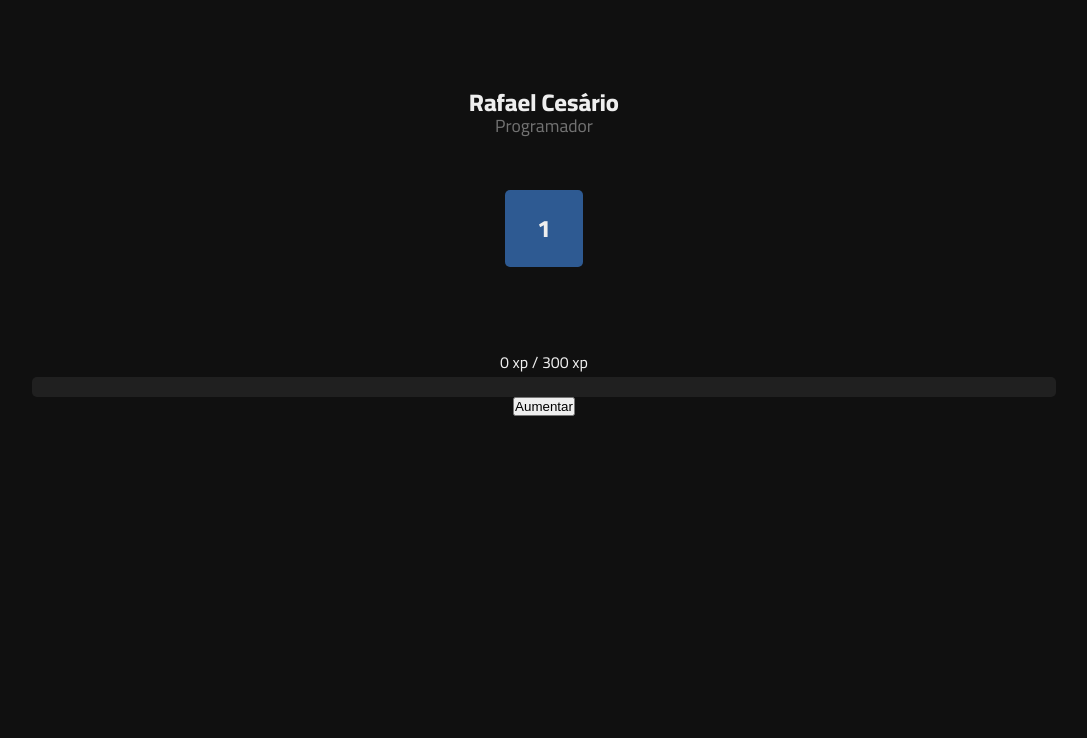
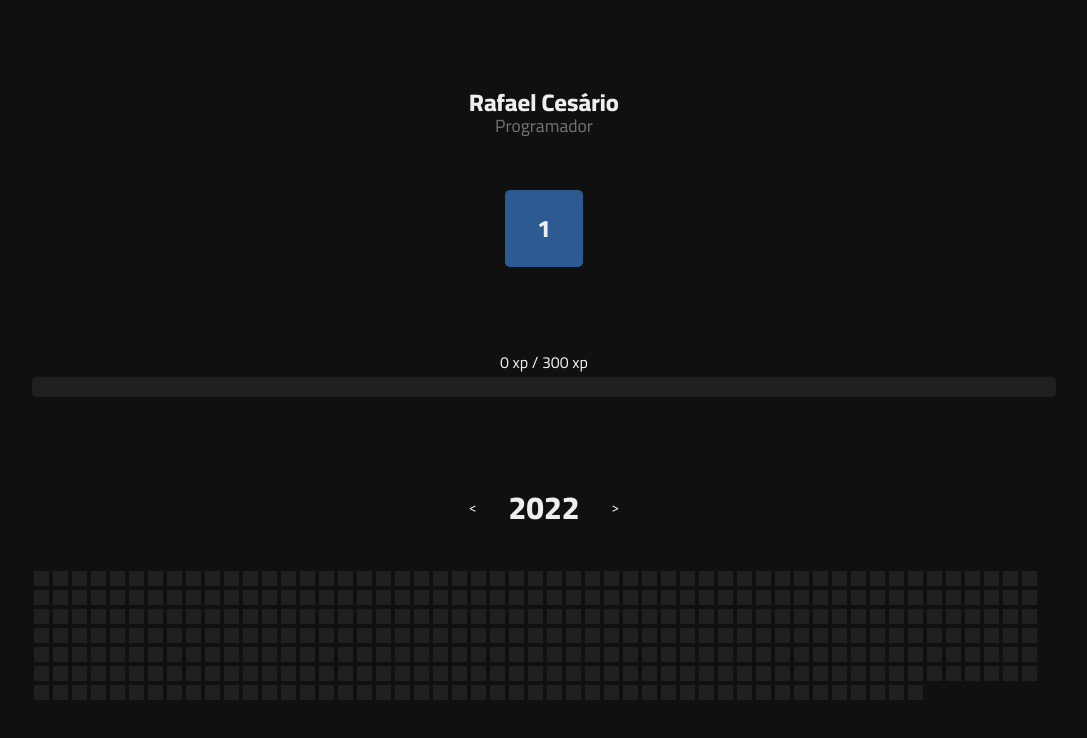
Before and after one commit to Rafael-Cesario/Projects, a Next.js app in the folder frontend/: page / in a window 1280 px wide. Shown: the top 738 px of the page, without its empty margins (96-1183 px from the left). Built offline with nearby package versions, Linux system fonts and the light colour scheme.

Commit message:
component monthDays and year

```diff
--- /dev/null
+++ b/frontend/src/components/alert.tsx
@@ -0,0 +1,14 @@
+import { ReactNode } from 'react';
+import { AlertStyle } from '../styles/alertStyle';
+
+interface IAlertProps {
+  children: ReactNode;
+}
+
+export const Alert = ({ children }: IAlertProps) => {
+  return (
+    <AlertStyle>
+      <h1>{children}</h1>
+    </AlertStyle>
+  );
+};
--- a/frontend/src/components/levelBar.tsx
+++ b/frontend/src/components/levelBar.tsx
@@ -1,50 +1,39 @@
-import { useEffect, useState } from 'react';
+import { useContext, useEffect, useState } from 'react';
 import { LevelBarStyle } from '../styles/levelBarStyle';
 import produce from 'immer';
+import { Alert } from './alert';
+import { LevelContext } from '../context/leveContext';
 
 export const LeveBar = () => {
-  const [experiencPoints, setExperiencPoints] = useState({
-    level: 1,
-    have: 0,
-    need: 300,
-  });
+  const { experiencPoints, setExperiencPoints } = useContext(LevelContext);
   const [loadingWidth, setLoadingWidth] = useState(0);
+  const [haveChangedlevel, setHaveChangedLevel] = useState(false);
 
-  const levelUp = () => {
+  const changeLevel = () => {
+    setLoadingWidth(0);
+    setHaveChangedLevel(true);
+
     setExperiencPoints(
       produce(experiencPoints, (draft) => {
-        const newPoints = draft.have + 100 > draft.need ? draft.need : draft.have + 100;
-        draft.have = newPoints;
+        draft.level++;
+        draft.have = 0;
+        draft.need += Math.floor((draft.need / 100) * 10);
       })
     );
-  };
-
-  const changeLevel = () => {
-    setLoadingWidth(100);
 
     setTimeout(() => {
-      setLoadingWidth(0);
-      setExperiencPoints(
-        produce(experiencPoints, (draft) => {
-          draft.level++;
-          draft.have = 0;
-          draft.need += Math.floor((draft.need / 100) * 10);
-        })
-      );
-    }, 2000);
+      setHaveChangedLevel(false);
+    }, 3000);
   };
 
   useEffect(() => {
+    const newWidth = (experiencPoints.have * 100) / experiencPoints.need;
+    setLoadingWidth(newWidth);
+
     if (experiencPoints.have >= experiencPoints.need) {
       changeLevel();
       return;
     }
-
-    const newWidth = (experiencPoints.have * 100) / experiencPoints.need;
-
-    setLoadingWidth(newWidth);
-
-    console.log(loadingWidth);
   }, [experiencPoints]);
 
   return (
@@ -58,7 +47,7 @@ export const LeveBar = () => {
       </p>
       <div className="levelbar"></div>
 
-      <button onClick={() => levelUp()}>Aumentar</button>
+      {haveChangedlevel && <Alert>&#x1F680; Você subiu um nivel !</Alert>}
     </LevelBarStyle>
   );
 };
--- /dev/null
+++ b/frontend/src/components/month.tsx
@@ -0,0 +1,90 @@
+import { SyntheticEvent, useContext, useEffect, useState } from 'react';
+import { LevelContext } from '../context/leveContext';
+import { MonthStyle } from '../styles/monthStyle';
+import produce from 'immer';
+
+export const Month = () => {
+  const { experiencPoints, setExperiencPoints, activeDays, setActiveDays } = useContext(LevelContext);
+  const [year, setYear] = useState(new Date().getFullYear());
+
+  const totalDaysInYear = [];
+
+  let month = 1;
+  while (month <= 12) {
+    const monthDaysTotal = new Date(year, month, 0).getDate();
+
+    let countDay = 0;
+    while (countDay < monthDaysTotal) {
+      const day = new Date(year, month - 1, countDay + 1).getDate();
+      totalDaysInYear.push(`${day}/${month}/${year}`);
+      countDay++;
+    }
+
+    month++;
+  }
+
+  const levelUp = (e: SyntheticEvent) => {
+    const button = e.target as HTMLButtonElement;
+    const day = button.getAttribute('data-name');
+
+    const hasDay = activeDays.indexOf(day);
+
+    console.log({ hasDay });
+
+    setActiveDays(
+      produce(activeDays, (draft) => {
+        hasDay > -1 ? draft.splice(hasDay, 1) : draft.push(day);
+      })
+    );
+
+    setExperiencPoints(
+      produce(experiencPoints, (draft) => {
+        if (hasDay > -1) {
+          draft.have = draft.have - 100;
+
+          if (draft.have < 0) {
+            draft.level--;
+            draft.need = Math.ceil(draft.need - (draft.need * 10) / 100);
+            draft.have = draft.need - 100;
+          }
+
+          return;
+        }
+
+        const newPoints = draft.have + 100 > draft.need ? draft.need : draft.have + 100;
+        draft.have = newPoints;
+      })
+    );
+  };
+
+  useEffect(() => {
+    const allButtons = document?.querySelectorAll(`.day`) as NodeListOf<HTMLButtonElement>;
+
+    allButtons.forEach((button) => {
+      const attribute = button.getAttribute('data-name');
+      const hasButton = activeDays.includes(attribute);
+
+      hasButton ? button.classList.add('active') : button.classList.remove('active');
+    });
+  }, [activeDays, year]);
+
+  return (
+    <MonthStyle>
+      <div className="year">
+        <button className="back" data-name={'Voltar 1 ano'} onClick={() => setYear(year - 1)}>
+          {'<'}
+        </button>
+        <h1 className="title">{year}</h1>
+        <button className="next" data-name={'Avançar 1 ano'} onClick={() => setYear(year + 1)}>
+          {'>'}
+        </button>
+      </div>
+
+      <div className="days">
+        {totalDaysInYear.map((day) => {
+          return <button onClick={(e) => levelUp(e)} key={day + year} className="day" data-name={day}></button>;
+        })}
+      </div>
+    </MonthStyle>
+  );
+};
--- /dev/null
+++ b/frontend/src/context/leveContext.tsx
@@ -0,0 +1,32 @@
+import { createContext, ReactNode, useState } from 'react';
+
+interface Props {
+  children: ReactNode;
+}
+
+interface IInitialValue {
+  experiencPoints: { level: number; have: number; need: number };
+  setExperiencPoints(newState: { level: number; have: number; need: number }): void;
+  activeDays: string[];
+  setActiveDays(newState: string[]): void;
+}
+
+const initialValue = {
+  experiencPoints: { level: 1, have: 0, need: 300 },
+  setExperiencPoints: () => {},
+  activeDays: [],
+  setActiveDays: () => {},
+};
+
+export const LevelContext = createContext<IInitialValue>(initialValue);
+
+export const LevelContextProvider = ({ children }: Props) => {
+  const [experiencPoints, setExperiencPoints] = useState({ level: 1, have: 0, need: 300 });
+  const [activeDays, setActiveDays] = useState([]);
+
+  return (
+    <LevelContext.Provider value={{ experiencPoints, setExperiencPoints, activeDays, setActiveDays }}>
+      {children}
+    </LevelContext.Provider>
+  );
+};
--- a/frontend/src/pages/_app.tsx
+++ b/frontend/src/pages/_app.tsx
@@ -1,14 +1,18 @@
 import { GlobalStyle } from '../styles/globalStyle';
 import { Title } from '../components/title';
 import { LeveBar } from '../components/levelBar';
+import { Month } from '../components/month';
+import { LevelContextProvider } from '../context/leveContext';
 
 const App = () => {
   return (
     <>
-      <Title />
-      <LeveBar />
-
-      <GlobalStyle />
+      <LevelContextProvider>
+        <Title />
+        <LeveBar />
+        <Month />
+        <GlobalStyle />
+      </LevelContextProvider>
     </>
   );
 };
--- /dev/null
+++ b/frontend/src/styles/alertStyle.tsx
@@ -0,0 +1,13 @@
+import styled from 'styled-components';
+import { palette } from './globalStyle';
+
+export const AlertStyle = styled.div`
+  position: absolute;
+  bottom: 2rem;
+  right: 2rem;
+  background-color: ${palette.mainBlue};
+  padding: 5px 25px;
+  font-size: 0.7rem;
+  border-radius: ${palette.borderRadius};
+  box-shadow: 5px 5px 20px #20202050;
+`;
--- /dev/null
+++ b/frontend/src/styles/monthStyle.tsx
@@ -0,0 +1,60 @@
+import styled from 'styled-components';
+import { palette } from './globalStyle';
+
+export const MonthStyle = styled.div`
+  display: flex;
+  flex-direction: column;
+  align-items: center;
+  height: 140px;
+
+  button {
+    border: none;
+    outline: none;
+    background-color: transparent;
+    color: white;
+    font-family: ${palette.fontFamily};
+    cursor: pointer;
+
+    ::before {
+      content: attr(data-name);
+      position: absolute;
+      transform: translate(-41px, -40px);
+      visibility: hidden;
+      pointer-events: none;
+      background-color: ${palette.mainBlack};
+      padding: 1px 10px;
+      border-radius: ${palette.borderRadius};
+    }
+
+    :hover {
+      ::before {
+        visibility: visible;
+      }
+    }
+  }
+
+  .year {
+    display: flex;
+
+    .title {
+      margin: 2rem;
+    }
+  }
+
+  .days {
+    display: flex;
+    flex-wrap: wrap;
+    width: 80vw;
+  }
+
+  .day {
+    width: 15px;
+    height: 15px;
+    margin: 2px;
+    background-color: ${palette.mainBlack};
+  }
+
+  .active {
+    background-color: ${palette.mainBlue};
+  }
+`;
```
